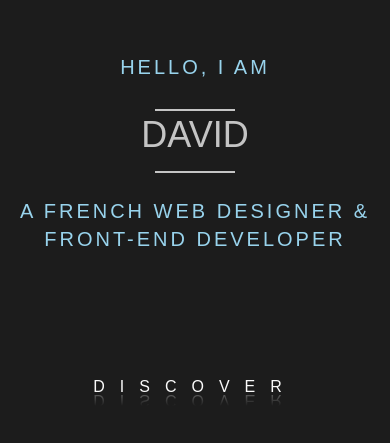
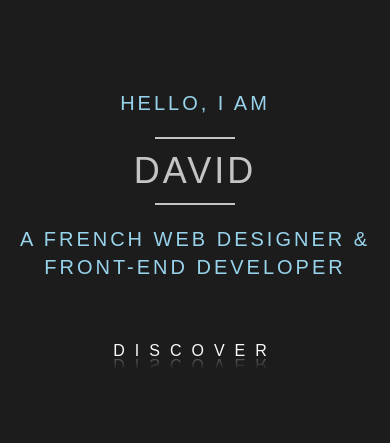
Before and after one commit to DavidSark/Portfolio_, a Vue app in the folder portfoliov3/: page / in a window 390 px wide. Shown: the part 199-642 px from the top of the page. Built offline with nearby package versions, Linux system fonts and the light colour scheme.

Commit message:
accueil responsive + animation fini

```diff
--- a/portfoliov3/src/index.css
+++ b/portfoliov3/src/index.css
@@ -1,3 +1,4 @@
+@import url('https://fonts.googleapis.com/css2?family=Secular+One&display=swap');
 @tailwind base;
 @tailwind components;
 @tailwind utilities;
@@ -9,7 +10,9 @@
 *{
     margin: 0;
     padding: 0;
+
 }
+
 
 /*Couleur de fond du body*/
 body{
@@ -54,6 +57,8 @@ body{
   letter-spacing: 3px;
 }
 
+
+
   /*animations et éléments*/
 
   /*mise en place des lignes à animer*/
@@ -90,7 +95,7 @@ body{
       width: 0;
     }
     100% {
-      width: 384px;
+      width: 300px;
     }
   }
  }
@@ -150,7 +155,8 @@ body{
 
 /* animation pour le bouton discord en mode néon T_T */
   .light_anim{
-   letter-spacing: 15px;
+
+   letter-spacing: 10px;
    -webkit-box-reflect: below 1px linear-gradient(transparent,#0004);
    line-height: 0.70em;
    animation: spark 5s linear infinite;
--- a/portfoliov3/src/views/AccueilView.vue
+++ b/portfoliov3/src/views/AccueilView.vue
@@ -16,25 +16,25 @@
         </div>
 
 
-      <div class="ligne0 mt-2 mb-1 border-default border-blanc_impur w-20 md:w-384px "></div>
+      <div class="ligne0  border-default border-blanc_impur "></div>
 
 
 
-      <div class="flex justify-center  ">
-        <p class=" text-blanc_impur font-marxure uppercase text-4xl md:text-9xl md:mb-5 david_anim ">David</p>
+      <div class="flex justify-center items-center ">
+        <p class=" text-blanc_impur font-poppins my-3 md:my-8 uppercase text-4xl md:text-9xl david_anim letter_spacing ">David</p>
       </div>
 
 
 
-      <div class="ligne1 mt-4 mb-1 border-default border-blanc_impur w-20 md:w-384px "></div>
+      <div class="ligne1 border-default border-blanc_impur "></div>
 
 
       <div class="flex justify-center items-center text-center random-color mt-5 ">
           <p class="font-poppins text-xl md:text-5xl lg:text-5xl 2xl:text-5rem uppercase text-vert_clair random-color animation_text2 tracking-widest letter_spacing">a french web designer &<br/> front-end developer</p>
       </div>
 
-      <div class="flex justify-center items-center mt-20">
-        <p class="font-poppins text-base md:text-26 uppercase text-blanc_impur mt-12 light_anim ">discover</p>
+      <div class="flex justify-center items-center mt-16">
+        <p class="font-poppins text-base md:text-26 uppercase text-blanc_impur light_anim ">discover</p>
       </div>
 
 
--- a/portfoliov3/tailwind.config.js
+++ b/portfoliov3/tailwind.config.js
@@ -13,7 +13,7 @@ module.exports = {
       },
 
       "fontFamily": {
-        marxure: ['Marxure', 'sans-serif'],
+        marxure: ['Secular One', 'sans-serif'],
         montserrat: ['Montserrat', 'sans-serif'],
         poppins: ['Poppins', 'sans-serif'],
       },
@@ -31,14 +31,8 @@ module.exports = {
         default: '1px',
       },
 
-      maxWidth: {
-        '176px': '176px',
-      },
 
-      width:{
-        '384px': '384px',
 
-      }
 
     },
 
```
